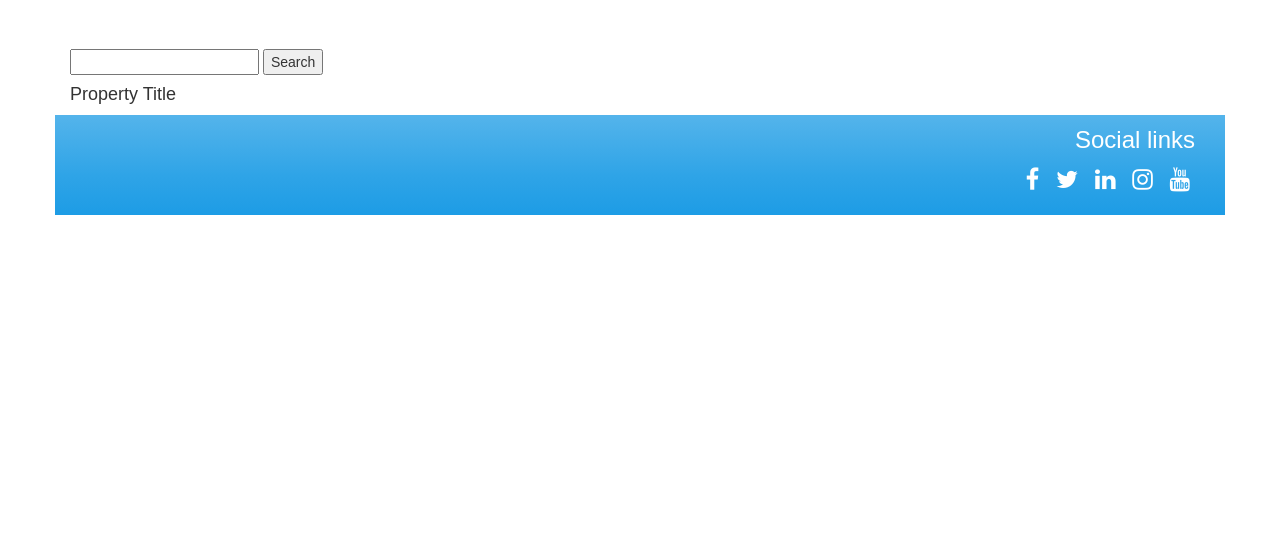
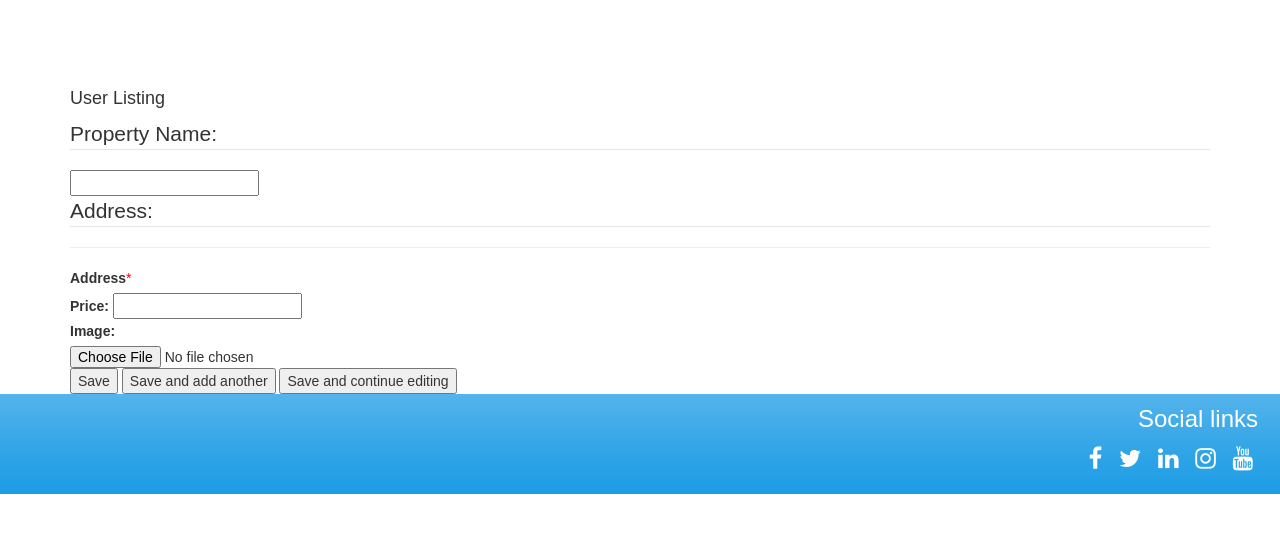
Before and after one commit to GrantMCA93/Project5-Full-Stack-Frameworks, a Django app: page /accounts/addhouse/ in a window 1280 px wide. Shown: the part 51-584 px from the top of the page. Run offline with Django 3.2, Linux system fonts and the light colour scheme; some libraries are stand-ins or nearby versions.

Commit message:
Fixed padding/ margins of footers

```diff
--- a/accounts/templates/addhouse.html
+++ b/accounts/templates/addhouse.html
@@ -1,10 +1,62 @@
 {% extends 'base.html' %} {% block content %}
-<section>
+
+
+<section class="container">
     <div>
-        <div>
-            <h4>Property Title</h4>
-        </div>
+        <h4>User Listing</h4>
+    </div>
+    <div id="content-main">
+        <form enctype="multipart/form-data" action="" method="POST" id="product_form" novalidate=""><input type="hidden" name="csrfmiddlewaretoken" value="If3vOxvyBjunOfht70HJ224cYPif4p6IQjPQg0LRN7JYwSv3Rgx7IrxRivOd7rWj"> {% csrf_token %}
+
+            <fieldset class="module aligned ">
+                <div class="form-row field-name">
+                    <div>
+                        <legend class="required" for="id_name">Property Name:</legend>
+                        <input type="text" name="name" class="vTextField" maxlength="254" required="" id="id_name">
+                    </div>
+                </div>
+            </fieldset>
+            <fieldset>
+                <div class="form-row field-description">
+                    <legend class="required" for="id_description">Address:</legend>
+                    <hr>
+
+                    <div class="row pt-5">
+                        <div class="col-md-12">
+                            <label for="address">Address</label><span style="color: red !important; display: inline; float: none;">*</span>
+                        </div>
+                    </div>
+                </div>
+            </fieldset>
+            <div class="form-row field-price">
+                <div>
+                    <label class="required" for="id_price">Price:</label>
+                    <input type="number" name="price" step="0.01" required="" id="id_price">
+                </div>
+            </div>
+            <div class="form-row field-image">
+                <div>
+                    <label class="required" for="id_image">Image:</label>
+                    <input type="file" name="image" required="" id="id_image">
+                </div>
+            </div>
+            </fieldset>
+            <div class="submit-row">
+                <input type="submit" value="Save" class="default" name="_save">
+                <input type="submit" value="Save and add another" name="_addanother">
+                <input type="submit" value="Save and continue editing" name="_continue">
+            </div>
+            <script type="text/javascript" id="django-admin-form-add-constants" src="https://project5-full-stack-frameworks.s3.amazonaws.com/static/admin/js/change_form.js" data-model-name="product">
+            </script>
+            <script type="text/javascript" id="django-admin-prepopulated-fields-constants" src="https://project5-full-stack-frameworks.s3.amazonaws.com/static/admin/js/prepopulate_init.js" data-prepopulated-fields="[]">
+            </script>
+
+    <input type="hidden" value="{{ user.id }}">
+
+    </form>
     </div>
 </section>
 
+
+
 {% endblock %}
--- a/cart/templates/cart.html
+++ b/cart/templates/cart.html
@@ -3,7 +3,9 @@
 {% load bootstrap_tags %}
 
 {% block content %}
+<div class="col-xs-12">
 <div class="row row-flex">
+
     {% for item in cart_items %}
 
     <div class="col-xs-10 col-xs-offset-1 col-sm-offset-0 col-sm-6 col-md-4 display panel panel-display">
@@ -38,5 +40,5 @@
     <p><span class="glyphicon glyphicon-euro" aria-hidden="true"></span>{{ total }}</p>
     <a href="{% url 'checkout' %}" class="btn btn-success" role="button"><span class="glyphicon glyphicon-ok-sign" aria-hidden="true"></span>Checkout</a>
 </div>
-
+</div>
 {% endblock %}
--- a/checkout/templates/checkout.html
+++ b/checkout/templates/checkout.html
@@ -13,7 +13,7 @@
 {% endblock %}
 
 {% block content %}
-<div class="row row-flex">
+        <section class="container">
     {% for item in cart_items %}
         <div class="col-xs-10 col-xs-offset-1 col-sm-offset-0 col-sm-6 col-md-4 display panel panel-default">
             <div class="panel-body">
@@ -28,7 +28,7 @@
             </div>
         </div>
     {% endfor %}
-</div>
+
 <div class="row">
     <p>Total</p>
     <p><span class="glyphicon glyphicon-euro" aria-hidden="true"></span>{{ total }}</p>
@@ -54,4 +54,5 @@
         <input class=" btn btn-primary" id="submit_payment_btn" name="commit" type="submit" value="Submit Payment">
     </div>
 </form>
+</section>
 {% endblock %}
--- a/products/templates/products.html
+++ b/products/templates/products.html
@@ -1,7 +1,8 @@
 {% extends 'base.html' %}
 
 {% block content %}
-<div class="row row-flex">
+
+            <section class="container">
     {% for product in products %}
         <div class="col-xs-10 col-xs-offset-1 col-sm-offset-0 col-sm-6 col-md-4 display panel panel-default">
             <div class="panel-body">
@@ -23,5 +24,6 @@
             </div>
         </div>
     {% endfor %}
-</div>
+    </section>
+
 {% endblock %}
--- a/static/css/custom.css
+++ b/static/css/custom.css
@@ -1,6 +1,7 @@
 body {
     font-family: Arial;
     padding-top: 100px;
+
 }
 
 footer {
--- a/templates/base.html
+++ b/templates/base.html
@@ -14,6 +14,8 @@
     {% block head_js %}
     {% endblock head_js %}
 </head>
+<div class="col-xs-12" >
+    <div class="row row-flex">
 <body >
     <!-- Fixed masthead -->
     <nav class="navbar navbar-masthead navbar-default navbar-fixed-top">
@@ -57,16 +59,10 @@
             </div>
         </div>
     {% endif %}
-    <div class="container">
-        <div class="display">
-            <form action="{% url 'search' %}" method="get">
-                <input type="text" name="q">
-                <button type="search">Search</button>
-            </form>
-        </div>
+
         {% block content %} {% endblock %}
-    </div>
-        <footer class="footer footer-mobile container">
+
+        <footer class="footer footer-mobile">
         <div class="col-sm-12">
             <h3 class="uppercase general-sub" style="margin-top: 0px; color:white;">Social links</h3>
             <ul class="list-inline social-links">
@@ -79,4 +75,6 @@
         </div>
     </footer>
 </body>
+</div>
+</div>
 </html>
```
Also changed, not shown: accounts/templates/listings.html (+18 -13 lines), 2 other files.
